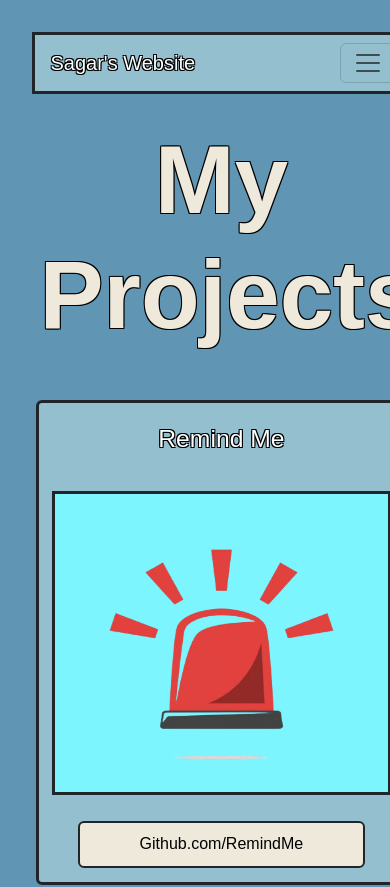
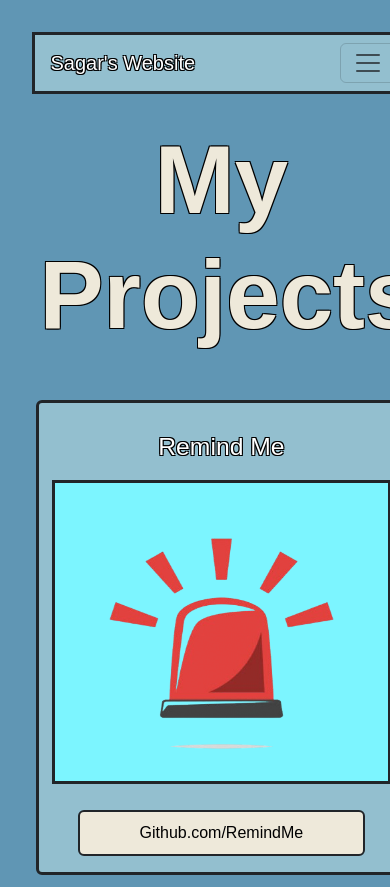
Before and after one commit to sagardhunna/sagardhunna, a React (Vite) app in the folder Frontend/: page / in a window 390 px wide. Shown: the top 887 px of the page. Built offline with nearby package versions, Linux system fonts and the light colour scheme; a web font is replaced by a local one.

Commit message:
fixed margins on mobile, removed contact page

```diff
--- a/Frontend/src/App.jsx
+++ b/Frontend/src/App.jsx
@@ -3,7 +3,6 @@ import 'bootstrap/dist/css/bootstrap.min.css'
 import './App.css'
 import { BrowserRouter as Router, Routes, Route } from 'react-router-dom'
 import About from './pages/About'
-import Contact from './pages/Contact'
 import Home from './pages/Home'
 import Header from './components/header/Header'
 import NoPage from './pages/NoPage'
@@ -18,7 +17,6 @@ function App() {
         <Route index element={<Home />} />
         <Route path="/home" element={<Home />} />
         <Route path="/about" element={<About />} />
-        <Route path="/contact" element={<Contact />} />
         <Route path="*" element={<NoPage />} />
       </Routes>
     </Router>
--- a/Frontend/src/components/header/Header.jsx
+++ b/Frontend/src/components/header/Header.jsx
@@ -17,7 +17,6 @@ const Header = () => {
                         <Nav className="ms-auto">
                             <Nav.Link as={Link} to="/home" style={{color: 'white'}}>Home</Nav.Link> {/* Link to Home */}
                             <Nav.Link as={Link} to="/about" style={{color: 'white'}}>About Me</Nav.Link> {/* Link to About */}
-                            <Nav.Link as={Link} to="/contact" style={{color: 'white'}}>Contact Me</Nav.Link> {/* Link to Contact */}
                             <Nav.Link href="/assets/Sagar_Dhunna_Resume.pdf" target="_blank" rel="noopener noreferrer" style={{color: 'white'}}>My Resume</Nav.Link> {/* Resume link */}
                             {/* important things to add when adding a link
                             target=”_blank” ensures that the pdf is opened in a new tab
--- a/Frontend/src/components/projects/projects.css
+++ b/Frontend/src/components/projects/projects.css
@@ -26,7 +26,7 @@
     background-color: #7CF5FF;
     width: 100%;
     height: 100%;
-    margin-top: -3%;
+    margin-top: -5%;
     pointer-events: none; /* prevents anyone from dragging my images */
 }
 
@@ -54,7 +54,7 @@
 @media screen and (max-width: 600px) { /* when the width gets smaller, give a margin of 10% all around */
 
     .projectCard > h2 {
-        margin-top: 5%;
+        margin-top: 7%;
     }
 
     .projectCards {
@@ -81,4 +81,8 @@
         margin: 5%;
     }
 
+    .container {
+        margin-top: -5%;
+    }
+
 }
--- a/Frontend/src/pages/Contact.jsx
+++ /dev/null
@@ -1,10 +0,0 @@
-function Contact() {
-    return (
-      <div>
-        <h1>Contact Me</h1>
-        <p>This is the Contact page.</p>
-      </div>
-    )
-  }
-
-  export default Contact;
```
